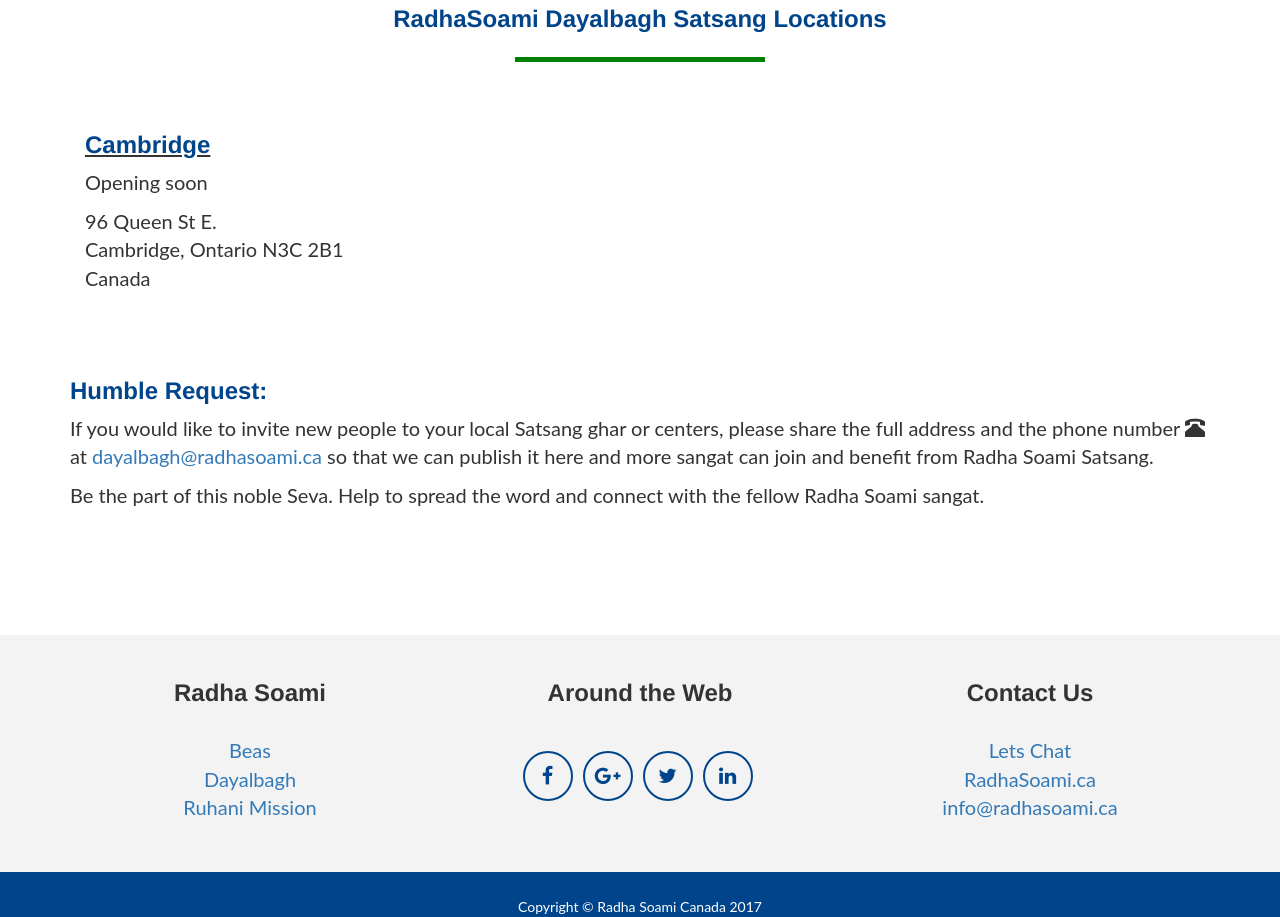
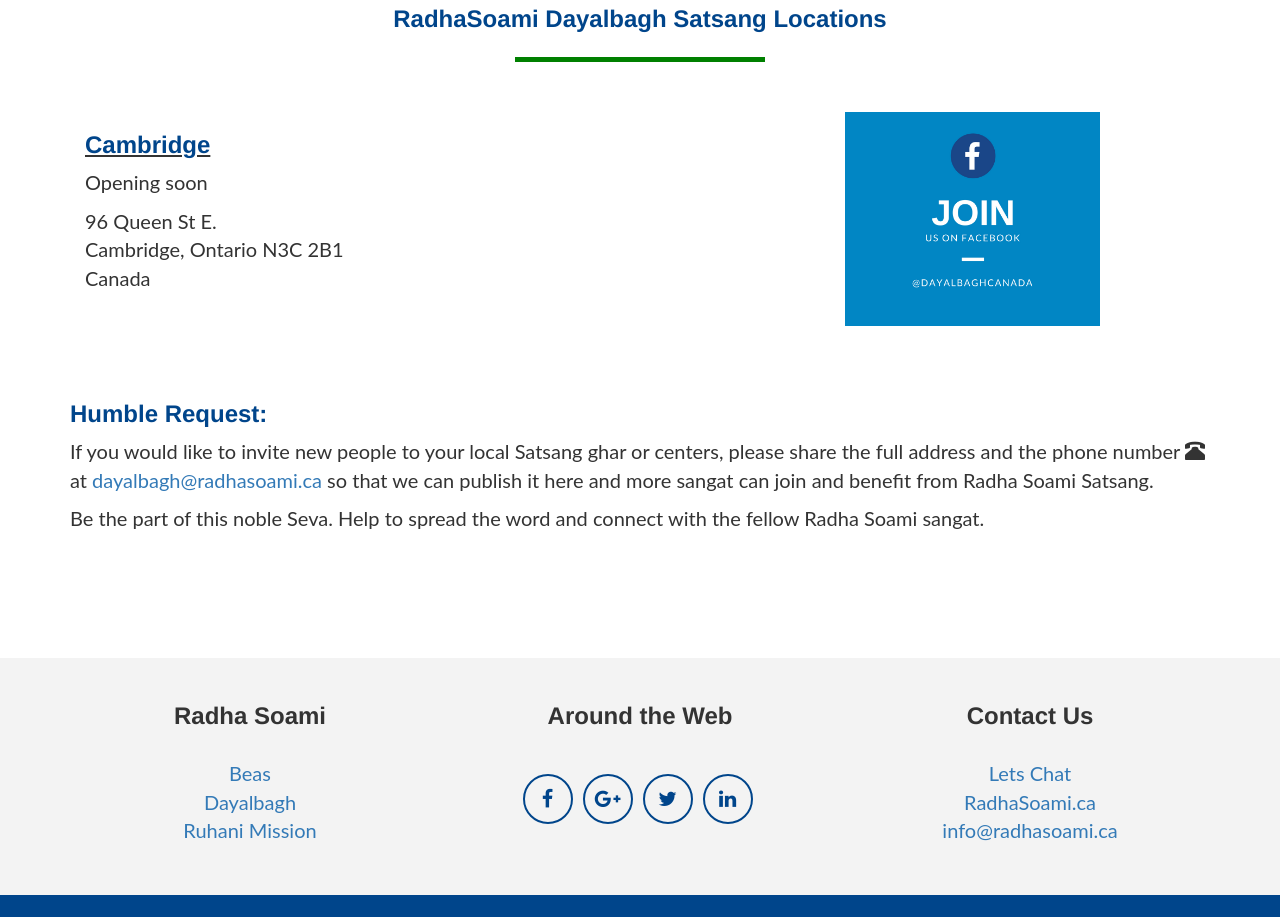
Before and after one commit to puneet-kashyap/radha-soami, a React (Create React App) app: page /Dayalbagh in a window 1280 px wide. Shown: the part 1120-2037 px from the top of the page. Built offline with nearby package versions, Linux system fonts and the light colour scheme.

Commit message:
added facebook banner

```diff
--- a/src/Components/Dayalbagh.js
+++ b/src/Components/Dayalbagh.js
@@ -49,6 +49,14 @@
                         Cambridge, Ontario N3C 2B1<br/>
                         Canada</p>
                     </div>
+                    <div id="join-us-facebook" className="col-md-3 hidden-xs">
+                        <a id="dayalbagh-facebook-link" href="https://www.facebook.com/DayalbaghCanada/" rel="noopener noreferrer" target="_blank">
+                          <img src={require('./../Images/dayalbagh/dayalbagh_facebook.png')}
+                          className="img-responsive"
+                          id="facebook-banner" alt="RadhaSoami Dayalbagh Facebook"
+                          />
+                        </a>
+                    </div>
                 </div>
               <div style={{'margin':'75px 0px'}}>
                 <h3>Humble Request:</h3>
```
Also changed, not shown: src/Images/dayalbagh/dayalbagh_facebook.png (added).
